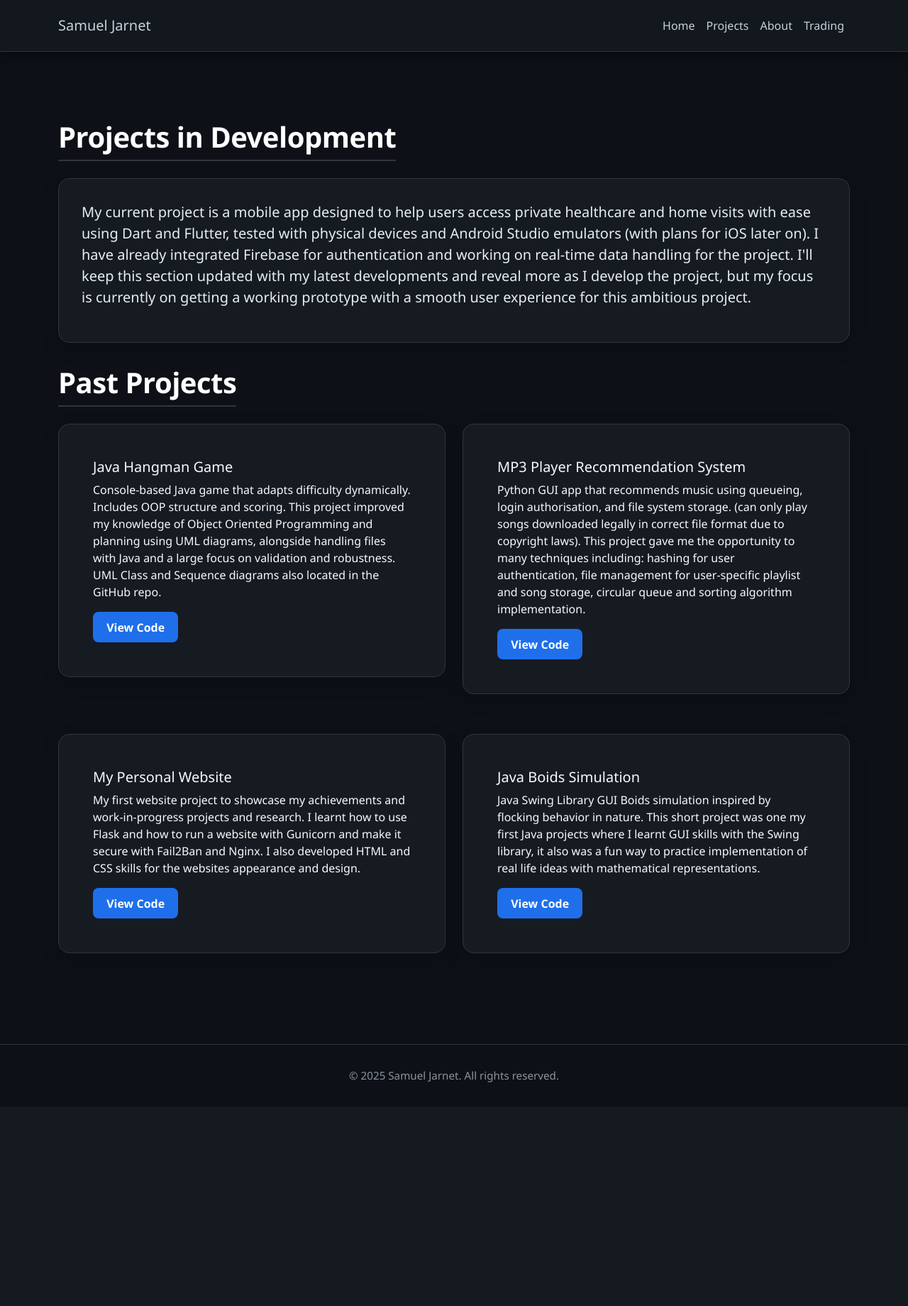
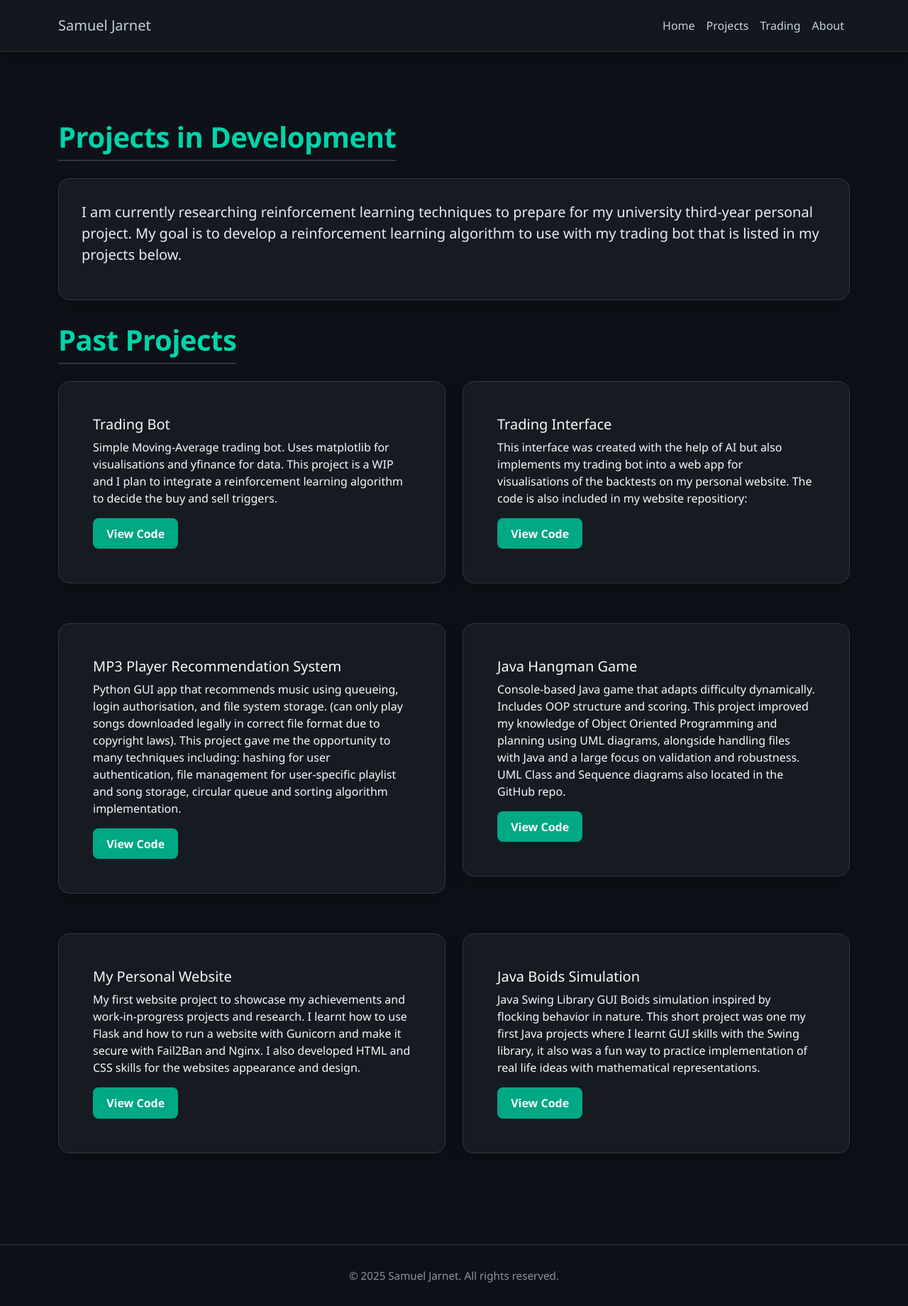
Before and after one commit to SamJarnet/Personal-Website, a Flask app: page /projects in a window 1280 px wide. Shown: the whole page at 71% size. Before the commit the page ends 1525 px from the top, so only its background shows below. Run offline with Flask 3, Linux system fonts and the light colour scheme.

Commit message:
feat: ui improvements + projects added

```diff
--- a/static/style.css
+++ b/static/style.css
@@ -20,7 +20,7 @@ main, .content-wrapper {
 
 /* Header sections */
 h1, h2, h3 {
-    color: #ffffff;
+    color: #00d4aa;
     font-weight: 700;
     letter-spacing: -0.5px;
 }
@@ -43,8 +43,9 @@ h1, h2, h3 {
     font-weight: 500;
     transition: color 0.2s ease-in-out;}
 
-.custom-navbar .nav-link:hover {
-    color: #58a6ff !important;}
+.custom-navbar .nav-link:hover,
+.custom-navbar .navbar-brand:hover {
+    color: #00d4aa !important;}
 
 /* Cards / Containers */
 .custom-card,
@@ -61,12 +62,12 @@ h1, h2, h3 {
 .custom-card:hover {
     transform: translateY(-6px);
     box-shadow: 0 12px 32px rgba(0, 0, 0, 0.4);
-    border-color: #58a6ff;
+    border-color: #00a884;
 }
 
 /* Buttons */
 .btn-primary {
-    background-color: #1f6feb;
+    background-color: #00a884;
     border: none;
     border-radius: 8px;
     padding: 0.6rem 1.2rem;
@@ -75,7 +76,7 @@ h1, h2, h3 {
 }
 
 .btn-primary:hover {
-    background-color: #388bfd;
+    background-color: #00d4aa;
     transform: scale(1.03);
 }
 
@@ -113,13 +114,13 @@ img.rounded-circle {
 
 /* Links */
 a {
-    color: #58a6ff;
+    color: #00a884;
     text-decoration: none;
     transition: color 0.2s ease;
 }
 
 a:hover {
-    color: #79c0ff;
+    color: #00a884;
     text-decoration: underline;
 }
 
--- a/templates/about.html
+++ b/templates/about.html
@@ -10,7 +10,7 @@
                     <img src="{{ url_for('static', filename='images/pfp.jpg') }}" alt="Samuel Jarnet" class="img-fluid rounded-circle shadow" />
                 </div>
                 <div class="col-md-8">
-                    <p class="lead">I'm Samuel, a student at the University of Southampton studying Computer Science with Artificial Intelligence. I enjoy building projects and producing practical software, alongside working with hardware such as the Raspberry Pi to host and store my projects and ideas. I have experience in multiple programming languages with my main focus on Python and Java, but recently I have been learning about Dart and full-stack app design integrated with Firebase. </p>
+                    <p class="lead">I'm Samuel, a student at the University of Southampton studying Computer Science with Artificial Intelligence. I enjoy building projects and producing practical software, alongside working with hardware such as the Raspberry Pi to host and store my projects and ideas. I have experience in multiple programming languages with my main focus on Python and Java, and have recently began researching and developing projects involving reinforcement learning. </p>
                     <p class="lead">My personal projects I have showcased on my Projects page have strengthened my skills in software design, data handling and user interfaces, along with learning about how to apply my knowledge of programming languages learnt in University to real-world problems.</p>
                     <p class="lead">I have also gained experience in teamwork and communication through my time at Code Ninjas, where I tutored children various programming languages and helped them apply them to tricky challenges. To improve my leadership skills, I led multiple coding camps over summer holidays and worked in a team to organise these events and create fun and challenging problems. </p>
                     <p class="lead">I'm motivated, excited and ready to take on some more real world problems and aim to apply my skills in a summer internship (2027), contributing to real-world projects to learn as a developer. If you wish to take the time to look through my Linkedin or send me an email there are links below to contact me anytime!</p>
--- a/templates/navbar.html
+++ b/templates/navbar.html
@@ -11,8 +11,8 @@
       <ul class="navbar-nav ms-auto">
         <li class="nav-item"><a class="nav-link" href="/">Home</a></li>
         <li class="nav-item"><a class="nav-link" href="/projects">Projects</a></li>
+        <li class="nav-item"><a class="nav-link" href="/trading">Trading</a></li>
         <li class="nav-item"><a class="nav-link" href="/about">About</a></li>
-        <li class="nav-item"><a class="nav-link" href="/trading">Trading</a></li>
       </ul>
     </div>
   </div>
--- a/templates/projects.html
+++ b/templates/projects.html
@@ -8,7 +8,7 @@
         <div class="section-box">
             <div class="row">
                 <div class="col-md-14">
-                    <p class="lead">My current project is a mobile app designed to help users access private healthcare and home visits with ease using Dart and Flutter, tested with physical devices and Android Studio emulators (with plans for iOS later on). I have already integrated Firebase for authentication and working on real-time data handling for the project. I'll keep this section updated with my latest developments and reveal more as I develop the project, but my focus is currently on getting a working prototype with a smooth user experience for this ambitious project. </p>
+                    <p class="lead">I am currently researching reinforcement learning techniques to prepare for my university third-year personal project. My goal is to develop a reinforcement learning algorithm to use with my trading bot that is listed in my projects below.</p>
                 </div>
             </div>
         </div>
@@ -19,9 +19,18 @@
             <div class="col-md-6">
                 <div class="card custom-card text-light">
                     <div class="card-body">
-                        <h5 class="card-title">Java Hangman Game</h5>
-                        <p class="card-text">Console-based Java game that adapts difficulty dynamically. Includes OOP structure and scoring. This project improved my knowledge of Object Oriented Programming and planning using UML diagrams, alongside handling files with Java and a large focus on validation and robustness. UML Class and Sequence diagrams also located in the GitHub repo.</p>
-                        <a href="https://github.com/SamJarnet/Java-Hangman-Game" class="btn btn-primary" target="_blank">View Code</a>
+                        <h5 class="card-title">Trading Bot</h5>
+                        <p class="card-text">Simple Moving-Average trading bot. Uses matplotlib for visualisations and yfinance for data. This project is a WIP and I plan to integrate a reinforcement learning algorithm to decide the buy and sell triggers.</p>
+                        <a href="https://github.com/SamJarnet/Trade-Bot" class="btn btn-primary" target="_blank">View Code</a>
+                    </div>
+                </div>
+            </div>
+            <div class="col-md-6">
+                <div class="card custom-card text-light">
+                    <div class="card-body">
+                        <h5 class="card-title">Trading Interface</h5>
+                        <p class="card-text">This interface was created with the help of AI but also implements my trading bot into a web app for visualisations of the backtests on my personal website. The code is also included in my website repositiory:</p>
+                        <a href="https://github.com/SamJarnet/Personal-Website" class="btn btn-primary" target="_blank">View Code</a>
                     </div>
                 </div>
             </div>
@@ -31,6 +40,15 @@
                         <h5 class="card-title">MP3 Player Recommendation System</h5>
                         <p class="card-text">Python GUI app that recommends music using queueing, login authorisation, and file system storage. (can only play songs downloaded legally in correct file format due to copyright laws). This project gave me the opportunity to many techniques including: hashing for user authentication, file management for user-specific playlist and song storage, circular queue and sorting algorithm implementation.</p>
                         <a href="https://github.com/SamJarnet/MP3-Player-Recommendation" class="btn btn-primary" target="_blank">View Code</a>
+                    </div>
+                </div>
+            </div>
+             <div class="col-md-6">
+                <div class="card custom-card text-light">
+                    <div class="card-body">
+                        <h5 class="card-title">Java Hangman Game</h5>
+                        <p class="card-text">Console-based Java game that adapts difficulty dynamically. Includes OOP structure and scoring. This project improved my knowledge of Object Oriented Programming and planning using UML diagrams, alongside handling files with Java and a large focus on validation and robustness. UML Class and Sequence diagrams also located in the GitHub repo.</p>
+                        <a href="https://github.com/SamJarnet/Java-Hangman-Game" class="btn btn-primary" target="_blank">View Code</a>
                     </div>
                 </div>
             </div>
@@ -52,6 +70,7 @@
                     </div>
                 </div>
             </div>
+
         </div>
     </div>
 
```
Also changed, not shown: templates/home.html (+3 -4 lines).
